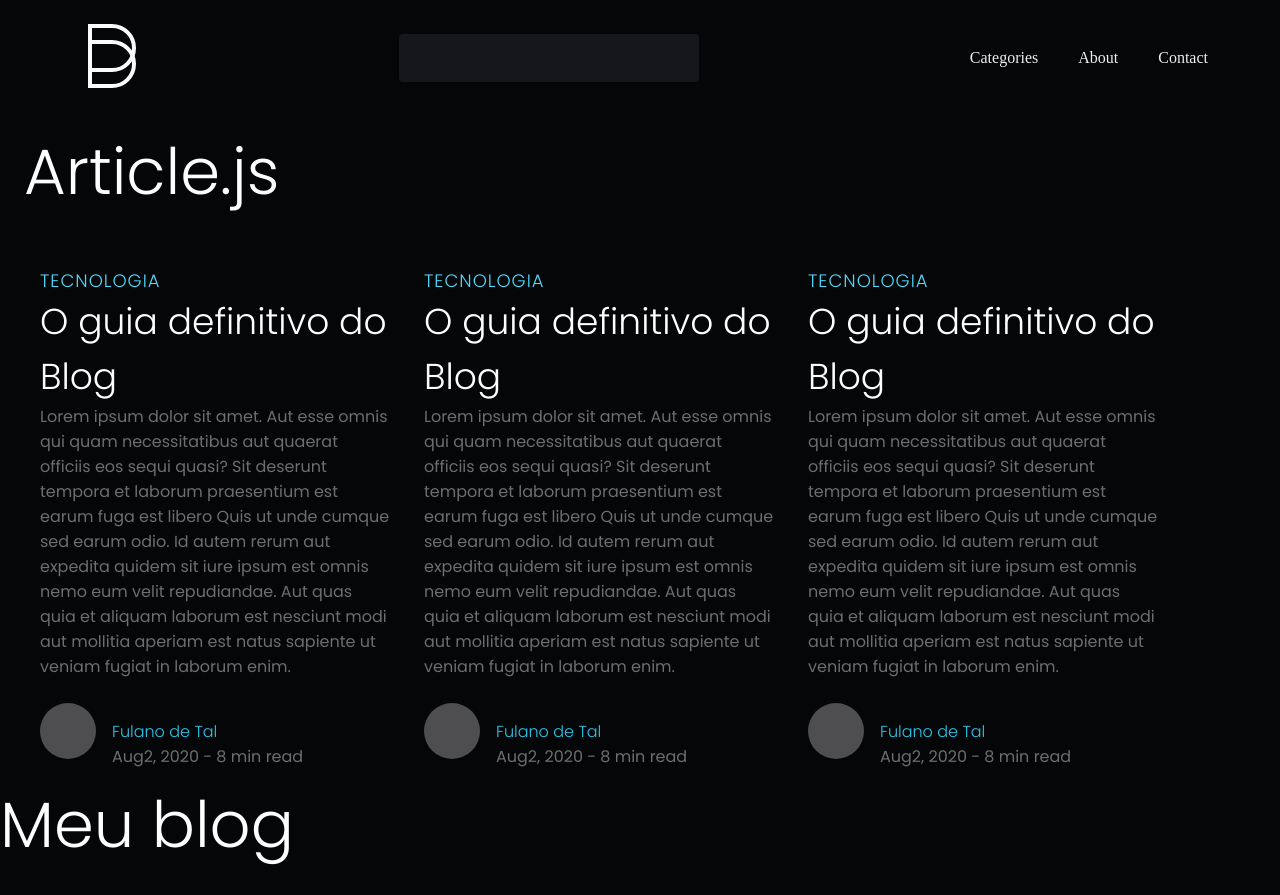
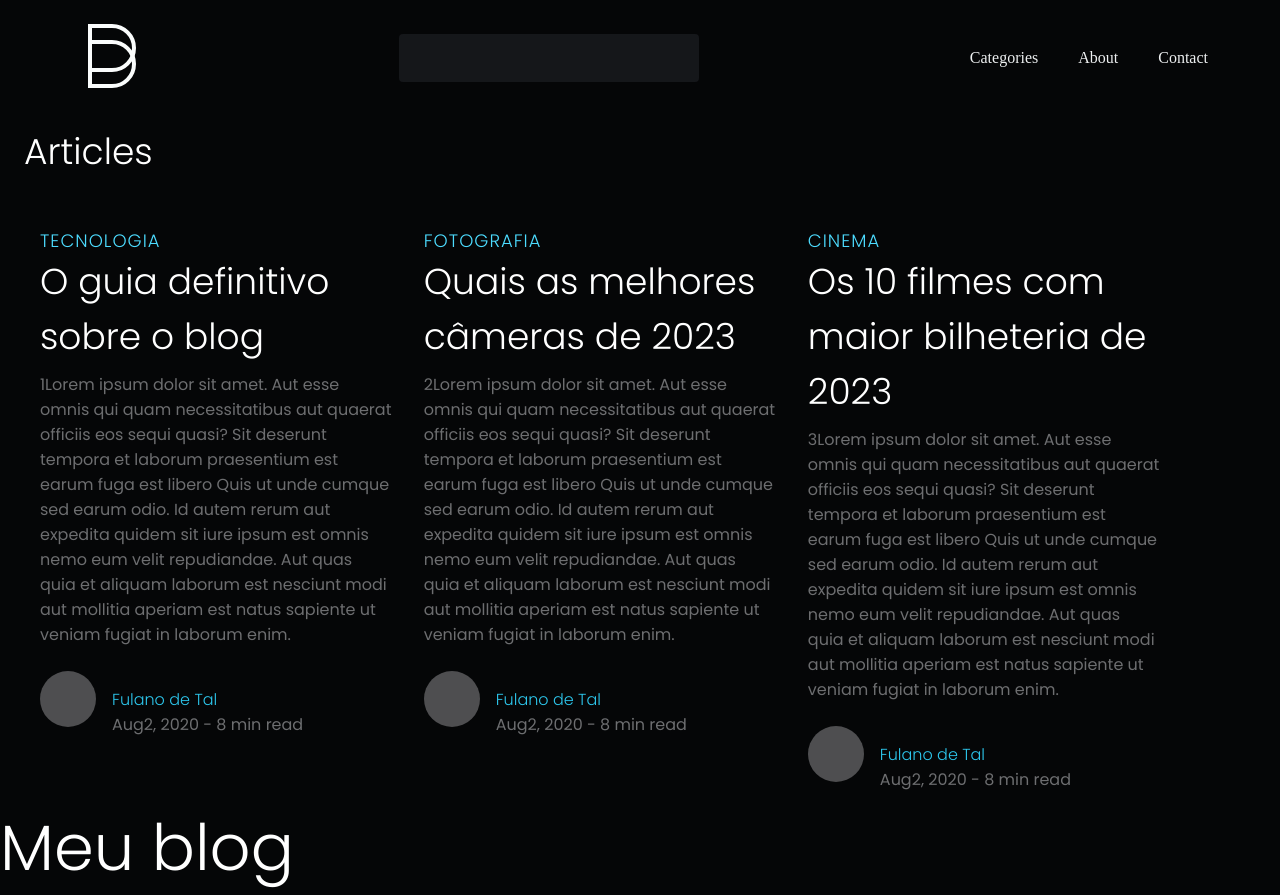
Before and after one commit to Clara-Pacheco/blog_frontendpush, a React (Create React App) app: page / in a window 1280 px wide. Before the commit the page ends 872 px from the top, so only its background shows below. Built offline with nearby package versions, Linux system fonts and the light colour scheme.

Commit message:
Pass properties to the component call and desestructure them inside of the component to be displayed in each Post component

```diff
--- a/src/components/Article/index.js
+++ b/src/components/Article/index.js
@@ -6,11 +6,32 @@ export function Article(){
 
       <section className="container">
 
-        <h1>Article.js</h1>
+        <h3>Articles</h3>
         <div className="container-posts mt-5">
-        <Post />
-        <Post />
-        <Post />
+        <Post subtitle="Tecnologia " title="O guia definitivo sobre o blog">
+        1Lorem ipsum dolor sit amet. Aut esse omnis qui quam necessitatibus
+        aut quaerat officiis eos sequi quasi? Sit deserunt tempora et laborum
+        praesentium est earum fuga est libero Quis ut unde cumque sed earum odio.
+        Id autem rerum aut expedita quidem sit iure ipsum est omnis nemo eum velit
+        repudiandae. Aut quas quia et aliquam laborum est nesciunt modi aut mollitia
+        aperiam est natus sapiente ut veniam fugiat in laborum enim.
+        </Post>
+        <Post subtitle="Fotografia " title="Quais as melhores câmeras de 2023">
+        2Lorem ipsum dolor sit amet. Aut esse omnis qui quam necessitatibus
+        aut quaerat officiis eos sequi quasi? Sit deserunt tempora et laborum
+        praesentium est earum fuga est libero Quis ut unde cumque sed earum odio.
+        Id autem rerum aut expedita quidem sit iure ipsum est omnis nemo eum velit
+        repudiandae. Aut quas quia et aliquam laborum est nesciunt modi aut mollitia
+        aperiam est natus sapiente ut veniam fugiat in laborum enim.
+        </Post>
+        <Post subtitle="Cinema " title="Os 10 filmes com maior bilheteria de 2023">
+        3Lorem ipsum dolor sit amet. Aut esse omnis qui quam necessitatibus
+        aut quaerat officiis eos sequi quasi? Sit deserunt tempora et laborum
+        praesentium est earum fuga est libero Quis ut unde cumque sed earum odio.
+        Id autem rerum aut expedita quidem sit iure ipsum est omnis nemo eum velit
+        repudiandae. Aut quas quia et aliquam laborum est nesciunt modi aut mollitia
+        aperiam est natus sapiente ut veniam fugiat in laborum enim.
+        </Post>
         </div>
 
 
--- a/src/components/Post/index.js
+++ b/src/components/Post/index.js
@@ -1,18 +1,12 @@
-export function Post(){
+export function Post({subtitle,title,children}){
 
   return (
     <div className="post mx-2">
       <div className="img-post"></div>
-      <h5>Tecnologia</h5>
-      <h3>O guia definitivo do Blog</h3>
-      <p> Lorem ipsum dolor sit amet. Aut esse omnis qui quam
-        necessitatibus aut quaerat officiis eos sequi quasi?
-        Sit deserunt tempora et laborum praesentium est earum
-        fuga est libero Quis ut unde cumque sed earum odio.
-        Id autem rerum aut expedita quidem sit iure ipsum
-        est omnis nemo eum velit repudiandae. Aut quas quia
-        et aliquam laborum est nesciunt modi aut mollitia
-        aperiam est natus sapiente ut veniam fugiat in laborum enim.
+      <h5>{subtitle}</h5>
+      <h3>{title}</h3>
+      <p className="mt-1">
+        {children}
         </p>
         <div className="flex pt-3">
           <div className="img-profile"></div>
@@ -24,3 +18,7 @@ export function Post(){
     </div>
   );
 }
+
+// Quando passamos o conteúdo dentro da tag de abertura e fechamento de chamada
+// do componente, a propriedade que devemos acessar no objeto enviado no contrutor
+// do componente é a propriedade 'children'.
```
